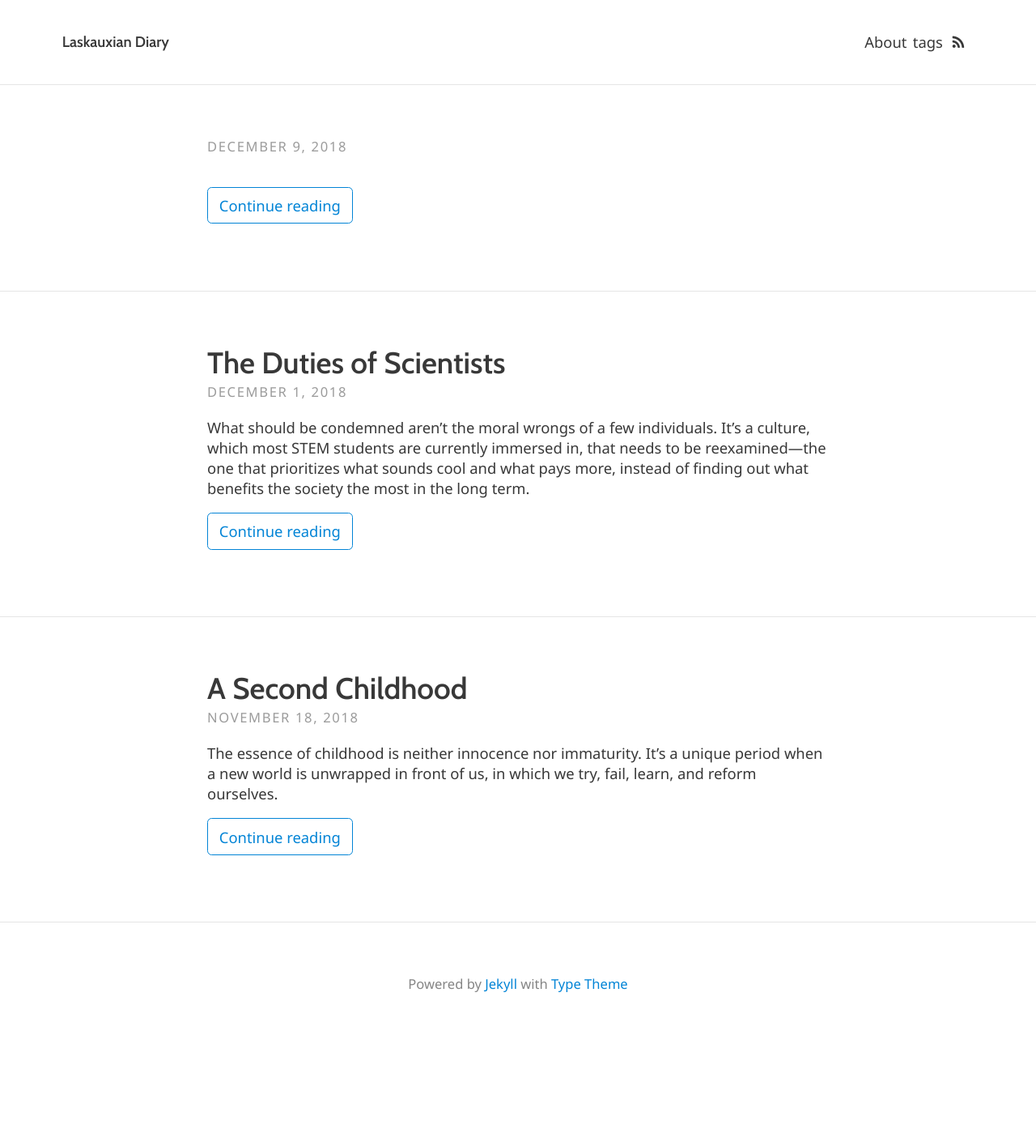
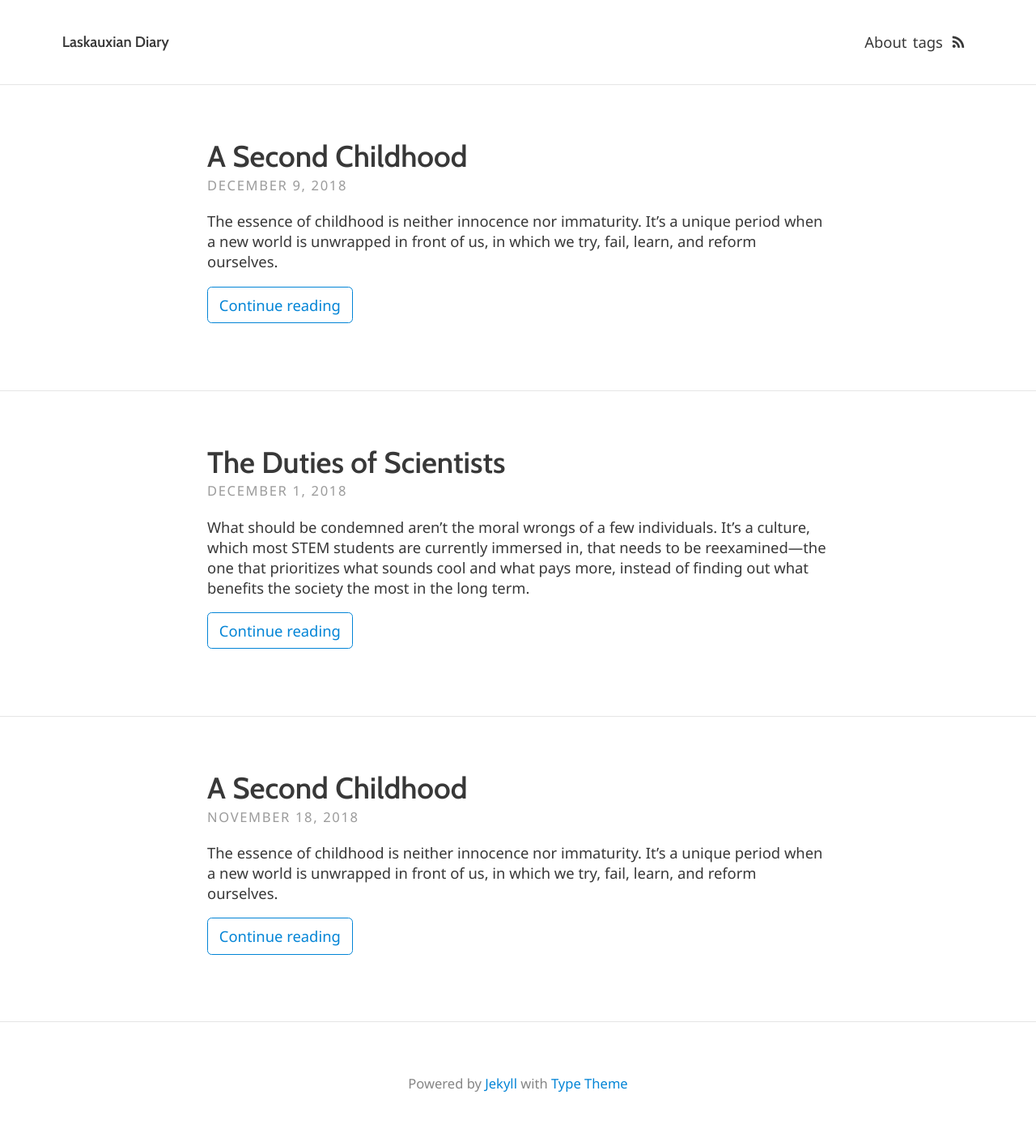
Before and after one commit to laskaux/laskaux.github.io, a Jekyll site: the page built from index.html, in a window 1280 px wide. Shown: the whole page at 81% size. Built offline with Jekyll 4.4.1, drawn with Linux system fonts in a browser that asks for light colours; the list of posts is cut into pages by our own code; before the commit the page ends 1292 px from its top, so only the background shows below that.

Commit message:
debug front matter

```diff
--- a/_posts/2018-12-09-the-turbulence-of-metamorphosis.md
+++ b/_posts/2018-12-09-the-turbulence-of-metamorphosis.md
@@ -1,14 +1,13 @@
 ---
 layout: post
-title: The Turbulence of Metamorphosis
-subtitle: A Personal Review of <em>My Fair Lady<em>
+title: A Second Childhood
 
-excerpt: However ladylike we’ll be in the coming years, never let the spirit of that vigorous, fearless flowergirl be taken away from us. Some day in the future, when we’re hesitating or lost, just recall the courage inside us when we knocked at the door of our 27A Wimpole Street and said: “I washed my face and hands before I come. If you were a gentleman, you would ask me to sit down.”<br />
+excerpt: The essence of childhood is neither innocence nor immaturity. It’s a unique period when a new world is unwrapped in front of us, in which we try, fail, learn, and reform ourselves. <br />
 
-tags: theater
+tags: life
 ---
 > _My Fair Lady_ isn’t a love story or a princess myth. It is a story of transformation, though perhaps not the one we expect.<br />
-> <p align="right">—Alexis Gargagliano, in <em>Lincoln Center Theater Review<em></p>
+> <p align="right">—Alexis Gargagliano, in <em>Lincoln Center Theater Review<em> </p>
 
 Indeed. For years, I’d been left the impression of _My Fair Lady_ being a fairy tale—charming, vibrant, witty, yet too miraculous to be real, too elegant to be affecting—until I walked into the Vivian Beaumont Theater, where I was showered with immense joy and pain.
 
```
